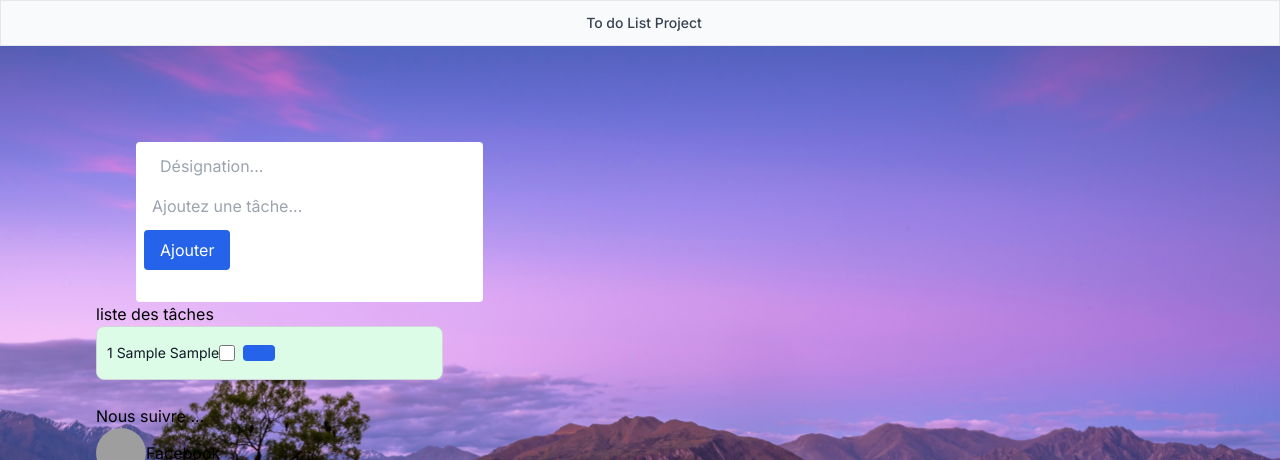
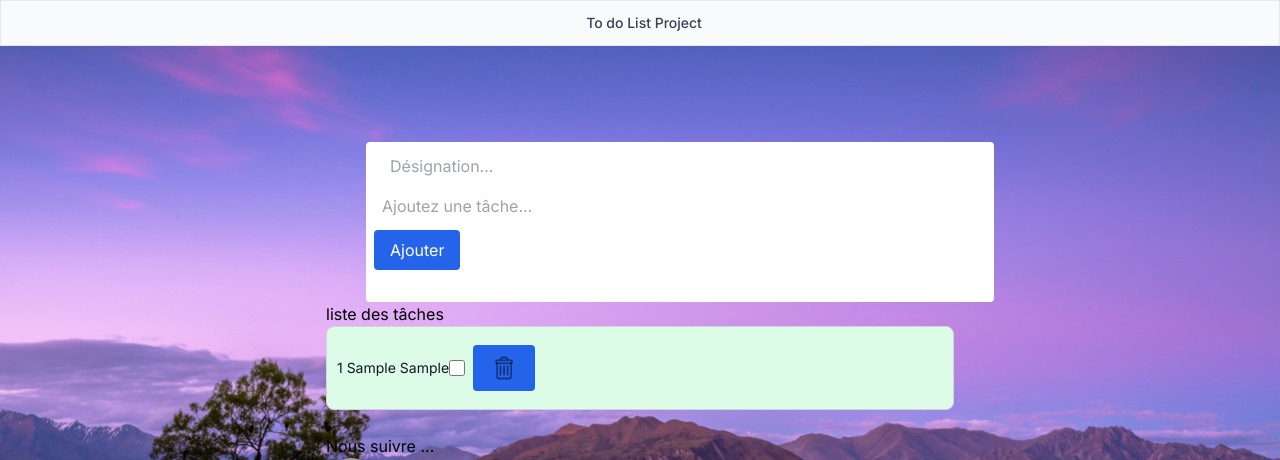
Before and after one commit to Zina07/To-Do-Project, a Next.js app: page / in a window 1280 px wide. Both pictures are taken after typing "Sample", "Sample" into the empty fields and a click on the button "Ajouter". Shown: the top 460 px of the page. Built offline with nearby package versions, Linux system fonts and the light colour scheme; grey boxes are pictures that could not be loaded.

Commit message:
ajout delete en wip

```diff
--- a/src/components/Team.tsx
+++ b/src/components/Team.tsx
@@ -38,8 +38,11 @@ export default function Team() {
     <div className="">
       <h3> La Dream Team ...</h3>
 
-      {teammates.map((teammate) => (
-        <ul className="max-w-md divide-y divide-gray-200 dark:divide-gray-700">
+      {teammates.map((teammate, i) => (
+        <ul
+          key={i}
+          className="max-w-md divide-y divide-gray-200 dark:divide-gray-700"
+        >
           <li className="pb-3 sm:pb-4">
             <div className="flex items-center space-x-4 rtl:space-x-reverse">
               <div className="flex-shrink-0">
--- a/src/components/Todo.tsx
+++ b/src/components/Todo.tsx
@@ -2,6 +2,7 @@
 
 import { useState, useRef, useEffect, ChangeEvent } from "react";
 import Item from "./Item";
+import Image from "next/image";
 
 export interface Todo {
   num: number;
@@ -77,11 +78,13 @@ export default function Todo() {
     // setTodos(todos.push(newTodo))
     setTodos([...todos, newTodo]);
     setCurrentNewTodoDesign("");
-    Mydesignation.current.value = "";
+    if (myDesignation.current) myDesignation.current.value = "";
   };
   // ================************bouton delete*************===============
-  const deletItem = (event) => {
-    console.log(event.target.data-position.idx)
+  const deletItem = (index) => {
+    console.log(index);
+    console.log(todos);
+    //const num_to_delete = 1;
     // currentNewTodoNum = currentNewTodoNum + 1
     // setCurrentNewTodoNum(currentNewTodoNum + 1);
     // const newTodo = {
@@ -93,7 +96,7 @@ export default function Todo() {
     // setTodos([...todos, newTodo]);
     // setCurrentNewTodoTitle("");
     // setCurrentNewTodoDesign("");
-  }
+  };
   // ================************LES RÉSEAUX************===============
   const reseaux = [
     { title: "Facebook", image: "https://picsum.photos/50" },
@@ -102,7 +105,8 @@ export default function Todo() {
     { title: "Youtube", image: "https://picsum.photos/50" },
   ];
   return (
-    <div className="grid gap-6 mb-6 md:grid-cols-3">
+    <div>
+      <div className="">
         <div className="" id="liste">
           <div className="flex w-full mx-10 rounded bg-white">
             <div className="" id="designation">
@@ -142,6 +146,7 @@ export default function Todo() {
               </div>
             </div>
           </div>
+        </div>
 
         {/* =============================== Liste avec Numero + Title =  désignation de la tache  + Checkbox ==================*/}
         <div className="">
@@ -173,16 +178,16 @@ export default function Todo() {
                   <button
                     type="button"
                     className="m-2 rounded bg-blue-600 px-4 py-2 text-white"
-                    id="plus"
+                    id="efface"
                     name="poubelle"
-                    data-position={idx}
-                    onClick={deletItem}
+                    onClick={(e) => deletItem(idx)}
                     // value={+}
                   >
-                    <link
-                      rel="icon"
-                      href="/poubelle.png"
-                      type="image/poubelle-icon"
+                    <Image
+                      src="/poubelle.png"
+                      width={30}
+                      height={30}
+                      alt="Picture of the author"
                     />
                   </button>
                 </div>
@@ -190,8 +195,7 @@ export default function Todo() {
             ))
           }
         </div>
-
-        {/* ===================partie réseaux sociaux ==========titre + img =========================== */}
+      </div>
 
       <div className="">
         <h3> Nous suivre ...</h3>
@@ -208,6 +212,5 @@ export default function Todo() {
         ))}
       </div>
     </div>
-    </div>
   );
 }
```
Lines whose indentation alone changed are shown as unchanged.
